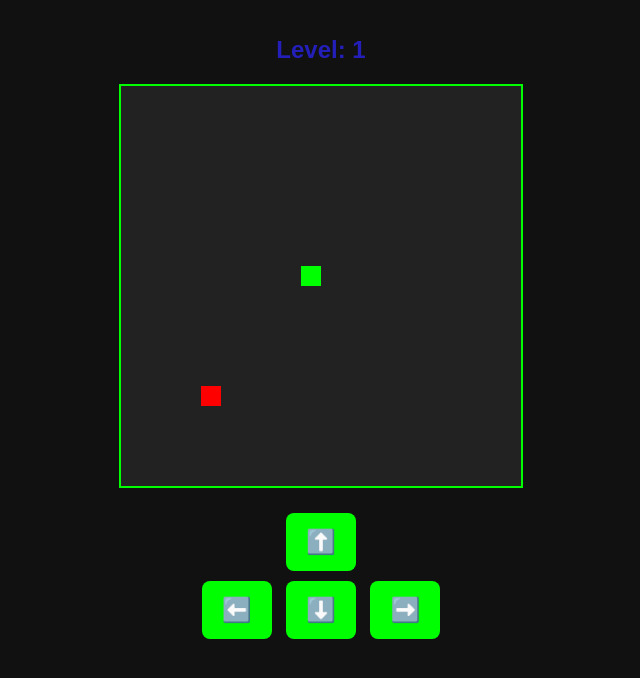
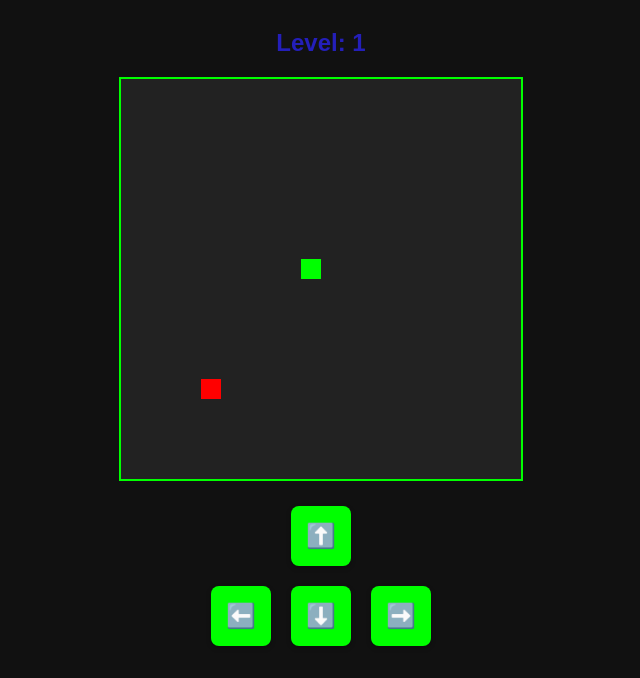
Before and after one commit to Bipak100/snakegame, a plain HTML site: page index.html in a window 1280 px wide. Shown: the part 122-800 px from the top of the page, without its empty margins (319-959 px from the left). Drawn offline with Linux system fonts and the light colour scheme.

Commit message:
style.css

```diff
--- a/style.css
+++ b/style.css
@@ -54,11 +54,31 @@ canvas {
 }
 
 .mobile-controls {
- display: flex;
+  margin-top: 20px;
+  display: flex;
   flex-direction: column;
   align-items: center;
+  gap: 10px;
+}
+
+.mobile-controls .row {
+  display: flex;
+  gap: 10px;
+}
+
+.arrow {
+  width: 60px;
+  height: 60px;
+  font-size: 24px;
+  background-color: #0f0;
+  color: #111;
+  border: none;
+  border-radius: 10px;
+  box-shadow: 0 2px 5px rgba(0,0,0,0.3);
+  cursor: pointer;
+  display: flex;
+  align-items: center;
   justify-content: center;
-  margin-top: 20px;
 }
 
 .mobile-controls button {
```
